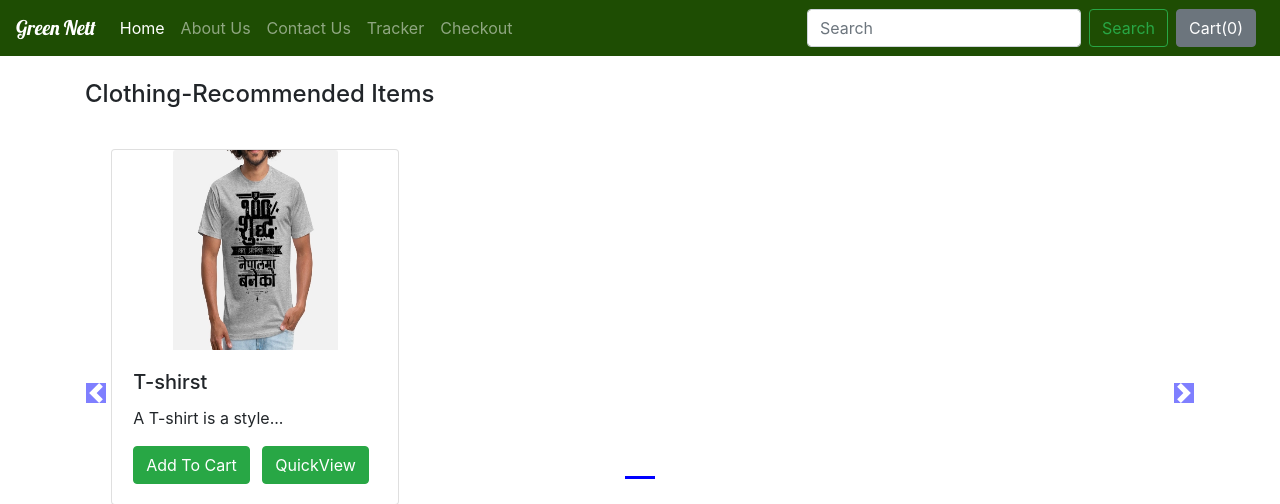
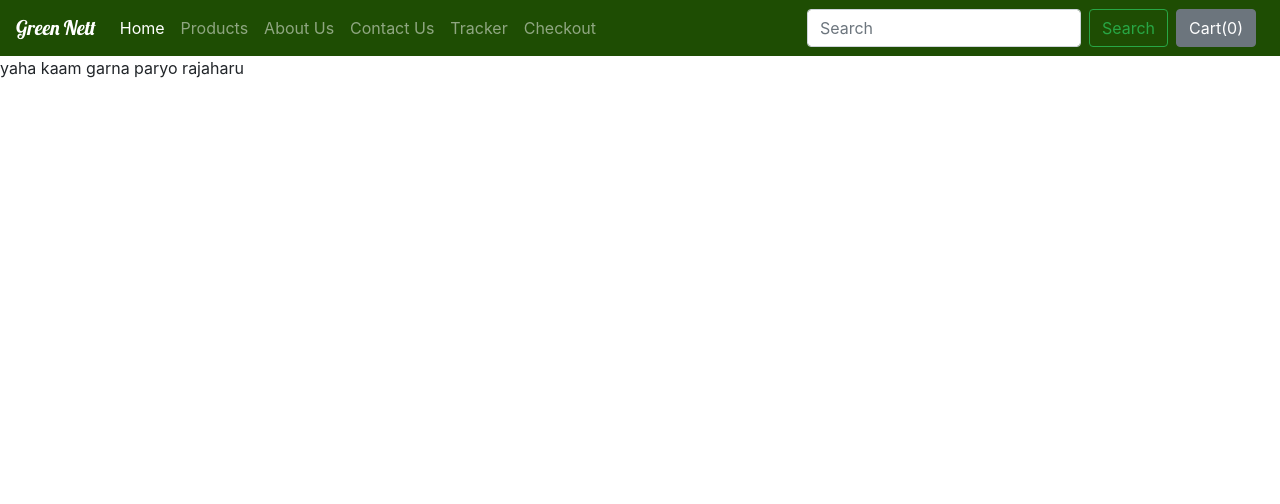
Before and after one commit to 7ami/E-Commerce, a Django app: page /shop/ in a window 1280 px wide. Shown: the top 504 px of the page. After the commit the page ends 78 px from the top, so only its background shows below. Run offline with Django 3.2, Linux system fonts and the light colour scheme; data comes from the database, SQL or seed files in the repository; some libraries are stand-ins or nearby versions.

Commit message:
home.html added to make new home page

```diff
--- a/myapp/urls.py
+++ b/myapp/urls.py
@@ -19,7 +19,7 @@ from django.conf import settings
 from django.conf.urls.static import static
 from . import views
 urlpatterns = [
-                  path('admin/', admin.site.urls),
-                  path('shop/', include('shop.urls')),
-                  path('', views.index)
-              ] + static(settings.MEDIA_URL, document_root=settings.MEDIA_ROOT)
+    path('admin/', admin.site.urls),
+    path('shop/', include('shop.urls')),
+    path('', views.index),
+] + static(settings.MEDIA_URL, document_root=settings.MEDIA_ROOT)
--- a/myapp/views.py
+++ b/myapp/views.py
@@ -2,5 +2,6 @@ from django.shortcuts import render
 
 from django.http import HttpResponse
 
+
 def index(request):
     return render(request, 'index.html')
--- a/shop/templates/shop/basic.html
+++ b/shop/templates/shop/basic.html
@@ -54,10 +54,15 @@
     <span class="navbar-toggler-icon"></span>
   </button>
 
+
+
   <div class="collapse navbar-collapse" id="navbarSupportedContent">
     <ul class="navbar-nav mr-auto">
       <li class="nav-item active">
-        <a class="nav-link" href="/shop">Home <span class="sr-only">(current)</span></a>
+        <a class="nav-link" href="">Home <span class="sr-only">(current)</span></a>
+      </li>
+      <li class="nav-item">
+        <a class="nav-link" href="/shop">Products</a>
       </li>
       <li class="nav-item">
         <a class="nav-link" href="/shop/about">About Us</a>
--- /dev/null
+++ b/shop/templates/shop/home.html
@@ -0,0 +1,4 @@
+{% extends 'shop/basic.html' %}
+
+{% block title%} HOME{% endblock %}
+{% block body%} yaha kaam garna paryo rajaharu {% endblock %}
--- a/shop/urls.py
+++ b/shop/urls.py
@@ -2,7 +2,8 @@ from django.urls import path
 from . import views
 
 urlpatterns = [
-    path('', views.index, name="shop"),
+    path('', views.home, name="home"),
+    path('/product', views.index, name="products"),
     path('about/', views.about, name="about"),
     path('contact/', views.contact, name="contactUs"),
     path('tracker/', views.tracker, name="tracker"),
--- a/shop/views.py
+++ b/shop/views.py
@@ -2,6 +2,10 @@ from django.shortcuts import render
 from django.http import HttpResponse
 from .models import Product, Contact, Checkout
 from math import ceil
+
+
+def home(request):
+    return render(request, 'shop/home.html')
 
 
 def index(request):
```
